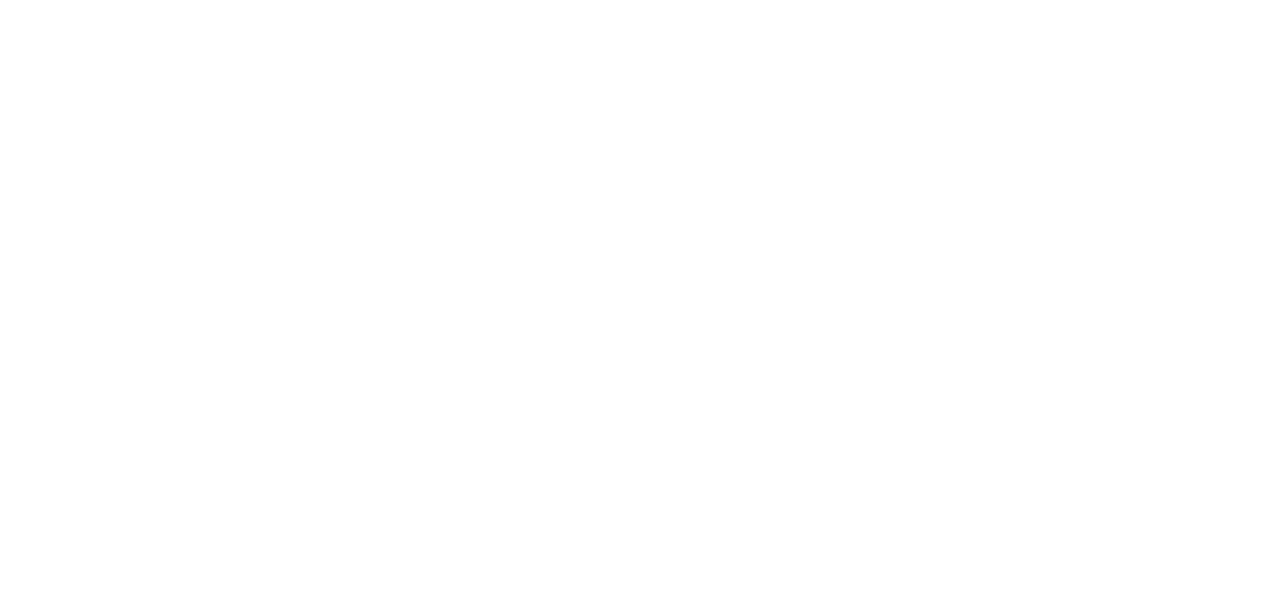
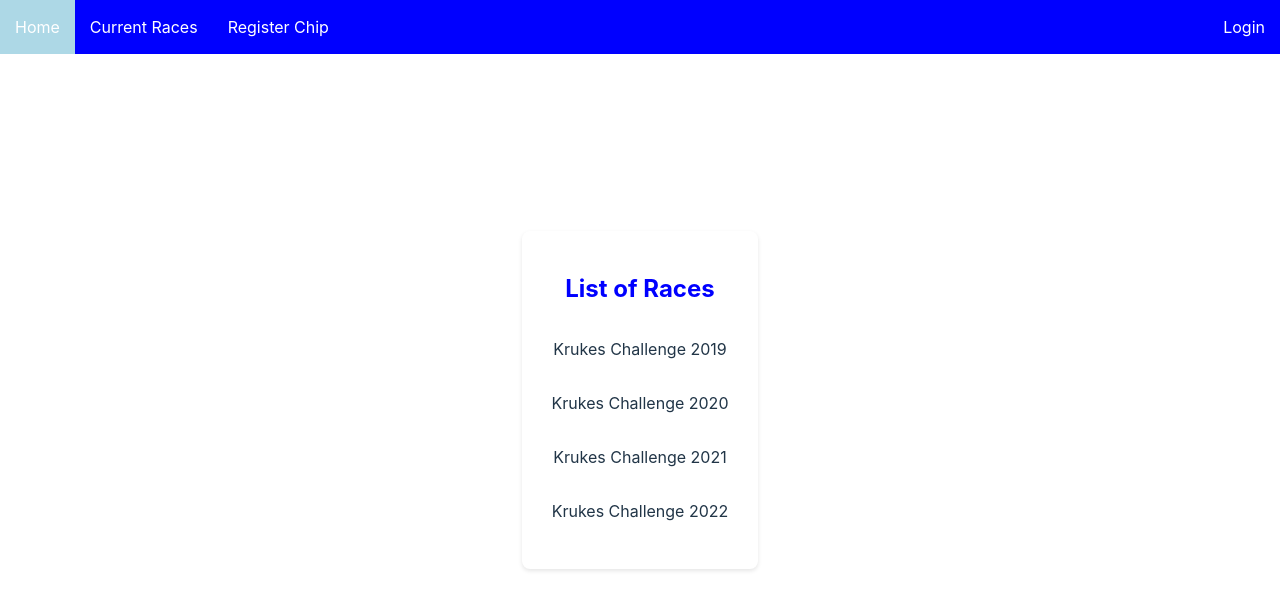
Before and after one commit to bjornarvikhagen/race-tracking, a React (Vite) app in the folder radbak/node-src/raceTracker/: page /races in a window 1280 px wide. Before the commit this address had no page. Shown: the top 610 px of the page. Built offline with nearby package versions, Linux system fonts and the light colour scheme.

Commit message:
added navbar and races overview **very** simple styling

```diff
--- a/radbak/node-src/raceTracker/src/App.tsx
+++ b/radbak/node-src/raceTracker/src/App.tsx
@@ -3,15 +3,19 @@
 import { BrowserRouter, Routes, Route } from "react-router-dom";
 import { QueryClient, QueryClientProvider } from "@tanstack/react-query";
 import RaceOverview from "./pages/RaceOverview";
+import Navbar from "./components/NavBar";
 
 function App() {
   return (
     <QueryClientProvider client={new QueryClient()}>
       <BrowserRouter>
-        <Routes>
-          <Route path="/" element={<Races />} />
-          <Route path="/race/:raceId" element={<RaceOverview />} />
-        </Routes>
+        <>
+          <Navbar />
+          <Routes>
+            <Route path="/races" element={<Races />} />
+            <Route path="/race/:raceId" element={<RaceOverview />} />
+          </Routes>
+        </>
       </BrowserRouter>
     </QueryClientProvider>
   );
--- a/radbak/node-src/raceTracker/src/components/DataTable.tsx
+++ b/radbak/node-src/raceTracker/src/components/DataTable.tsx
@@ -1,4 +1,5 @@
 import React from "react";
+import { useNavigate } from "react-router-dom"; // Import useNavigate from React Router
 import "./DataTable.css";
 
 type DataTableProps = {
@@ -19,6 +20,7 @@
 const DataTable: React.FC<DataTableProps> = ({ runners, checkpoints }) => {
   const filteredCheckpoints = getFilteredCheckpoints(runners, checkpoints);
   const runnerFellOutMap = getRunnerFellOutMap(runners, filteredCheckpoints);
+  const navigate = useNavigate(); // Initialize useNavigate
 
   // Filter out checkpoints that no runner has passed
   function getFilteredCheckpoints(
@@ -60,12 +62,21 @@
     return runnerFellOutMap;
   }
 
+  // Function to handle navigation back to "/races"
+  const handleGoBack = () => {
+    navigate("/races"); // Navigate back to "/races"
+  };
+
   return (
+    <div>
+      <button onClick={handleGoBack} className="go-back-button">
+        Go back
+      </button>
       <table className="data-table">
         <thead>
           <tr>
             <th>Names</th>
-          <th>IsInRace</th>
+            <th>Still in race</th>
             {filteredCheckpoints.map((checkpoint, index) => (
               <th key={index}>
                 {checkpoint.timeLimit ? (
@@ -124,6 +135,7 @@
           })}
         </tbody>
       </table>
+    </div>
   );
 };
 export default DataTable;
--- /dev/null
+++ b/radbak/node-src/raceTracker/src/components/NavBar.tsx
@@ -0,0 +1,29 @@
+import { useNavigate } from "react-router-dom";
+import "./Navbar.css"; // Import your CSS file for styling
+
+const Navbar = () => {
+  const navigate = useNavigate();
+
+  const navigateTo = (path: string) => {
+    navigate(path);
+  };
+
+  return (
+    <div className="navbar">
+      <div className="nav-item" onClick={() => navigateTo("/")}>
+        Home
+      </div>
+      <div className="nav-item" onClick={() => navigateTo("/races")}>
+        Current Races
+      </div>
+      <div className="nav-item" onClick={() => navigateTo("/registerChip")}>
+        Register Chip
+      </div>
+      <div className="login" onClick={() => navigateTo("/login")}>
+        Login
+      </div>
+    </div>
+  );
+};
+
+export default Navbar;
--- /dev/null
+++ b/radbak/node-src/raceTracker/src/components/Navbar.css
@@ -0,0 +1,30 @@
+.navbar {
+  position: fixed;
+  top: 0;
+  left: 0;
+  width: 100%;
+  display: flex;
+  justify-content: flex-start;
+  background-color: blue;
+}
+
+.nav-item {
+  padding: 15px;
+  color: white;
+  cursor: pointer;
+}
+
+.nav-item:hover {
+  background-color: lightblue;
+}
+
+.login {
+  padding: 15px;
+  color: white;
+  cursor: pointer;
+  margin-left: auto;
+}
+
+.login:hover {
+  background-color: lightblue;
+}
--- /dev/null
+++ b/radbak/node-src/raceTracker/src/components/RacesList.css
@@ -0,0 +1,28 @@
+/* RacesList.css */
+.race-list-container {
+    background-color: white;
+    padding: 20px;
+    border-radius: 8px;
+    box-shadow: 0 2px 4px rgba(0, 0, 0, 0.1);
+  }
+
+  .race-list-container h2 {
+    color: blue;
+  }
+
+  .race-list {
+    list-style-type: none;
+    padding: 0;
+  }
+
+  .race-list-item {
+    cursor: pointer;
+    margin-bottom: 10px;
+    padding: 10px;
+    border-radius: 4px;
+    transition: background-color 0.3s ease;
+  }
+
+  .race-list-item:hover {
+    background-color: #f0f0f0; /* Light gray */
+  }
--- a/radbak/node-src/raceTracker/src/components/RacesList.tsx
+++ b/radbak/node-src/raceTracker/src/components/RacesList.tsx
@@ -1,4 +1,5 @@
 import { useNavigate } from "react-router-dom";
+import "./RacesList.css";
 
 const RacesList = ({
   races,
@@ -13,20 +14,20 @@
 
   // return list of races with links to view
   return (
-    <>
+    <div className="race-list-container">
       <h2>List of Races</h2>
-      <ul>
+      <ul className="race-list">
         {races.map((race) => (
           <li
             key={race.id}
+            className="race-list-item"
             onClick={() => handleRaceClick(race.id)}
-            style={{ cursor: "pointer" }}
           >
             {race.name}
           </li>
         ))}
       </ul>
-    </>
+    </div>
   );
 };
 
```
Also changed, not shown: radbak/node-src/raceTracker/src/components/RunnerForm.tsx (deleted, +0 -26 lines), radbak/node-src/raceTracker/src/components/RunnerProgress.tsx (deleted, +0 -28 lines), radbak/node-src/raceTracker/src/components/RunnersOverview.tsx (deleted). Lines whose indentation alone changed are shown as unchanged.
